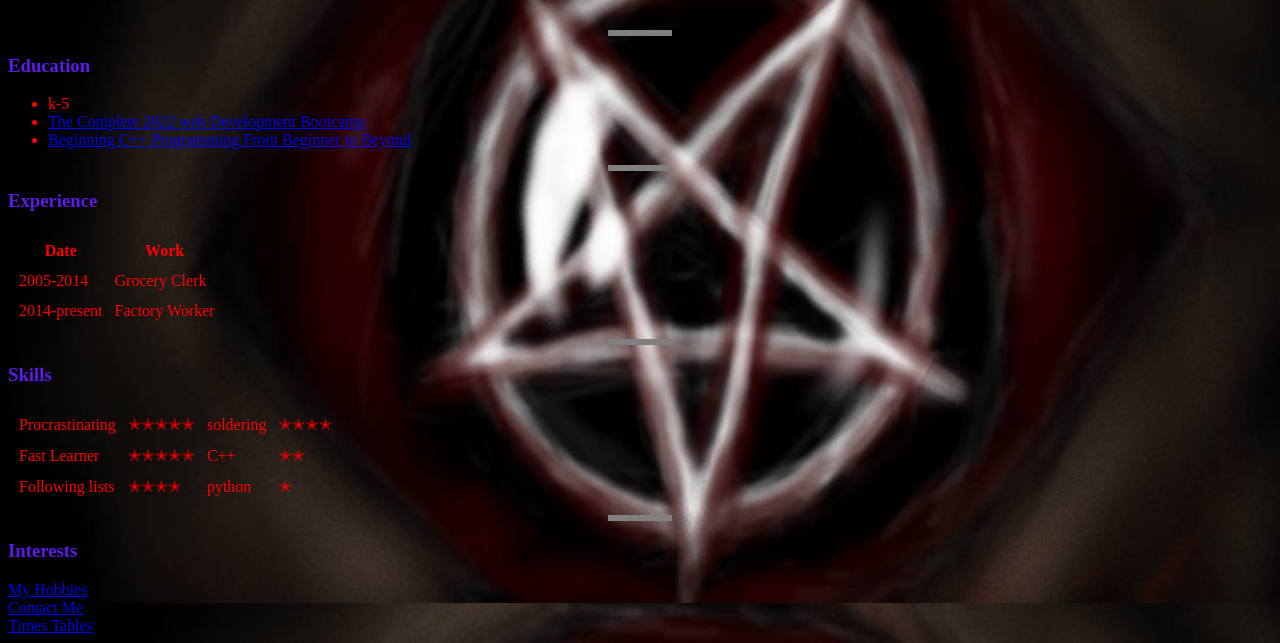
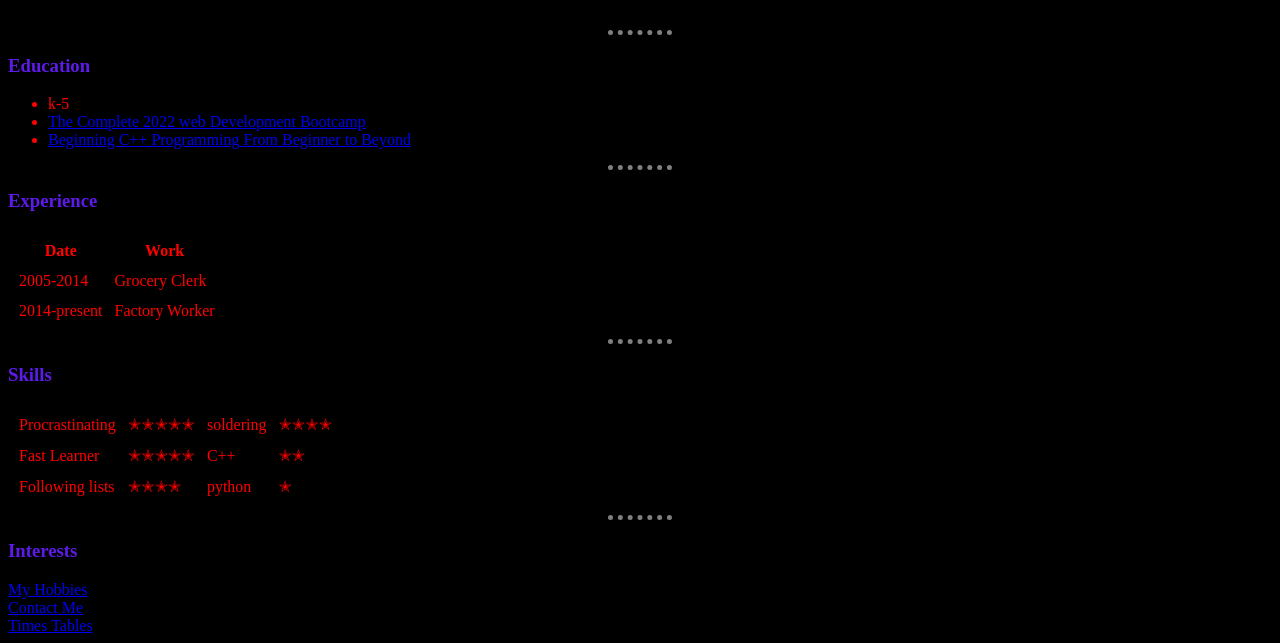
Before and after one commit to Shad0wLe0/cv, a plain HTML site: page index.html in a window 1280 px wide. Shown: the part 197-840 px from the top of the page. Drawn offline with Linux system fonts and the light colour scheme.

Commit message:
Update index.html

```diff
--- a/index.html
+++ b/index.html
@@ -8,10 +8,7 @@
   <style>
     body{
       color: red;
-     background-image: url(\StaryEye.jpg);
-     background-repeat: no-repeat;
-     background-attachment: fixed;
-     background-size: 100% auto;
+      background-color: black;
     }
   </style>
 </head>
@@ -29,14 +26,14 @@
   </table>
 
 
-  <hr size="3" noshade>
+  <hr size="3">
   <h3>Education</h3>
   <ul>
     <li>k-5</li>
     <li><a href="https://www.udemy.com/course/the-complete-web-development-bootcamp/">The Complete 2022 web Development Bootcamp</a></li>
     <li><a href="https://www.udemy.com/course/beginning-c-plus-plus-programming/">Beginning C++ Programming From Beginner to Beyond</a></li>
   </ul>
-  <hr size="3" noshade>
+  <hr size="3">
   <h3>Experience</h3>
   <table cellspacing="10">
     <thead>
@@ -61,7 +58,7 @@
     </tfoot>
 
   </table>
-  <hr size="3" noshade>
+  <hr size="3">
   <h3>Skills</h3>
   <table cellspacing="10">
     <tr>
@@ -83,7 +80,7 @@
       <td>✭</td>
     </tr>
   </table>
-  <hr size="3" noshade>
+  <hr size="3">
   <h3>Interests</h3>
   <a href="Hobbies.html">My Hobbies</a>
   <br>
```
